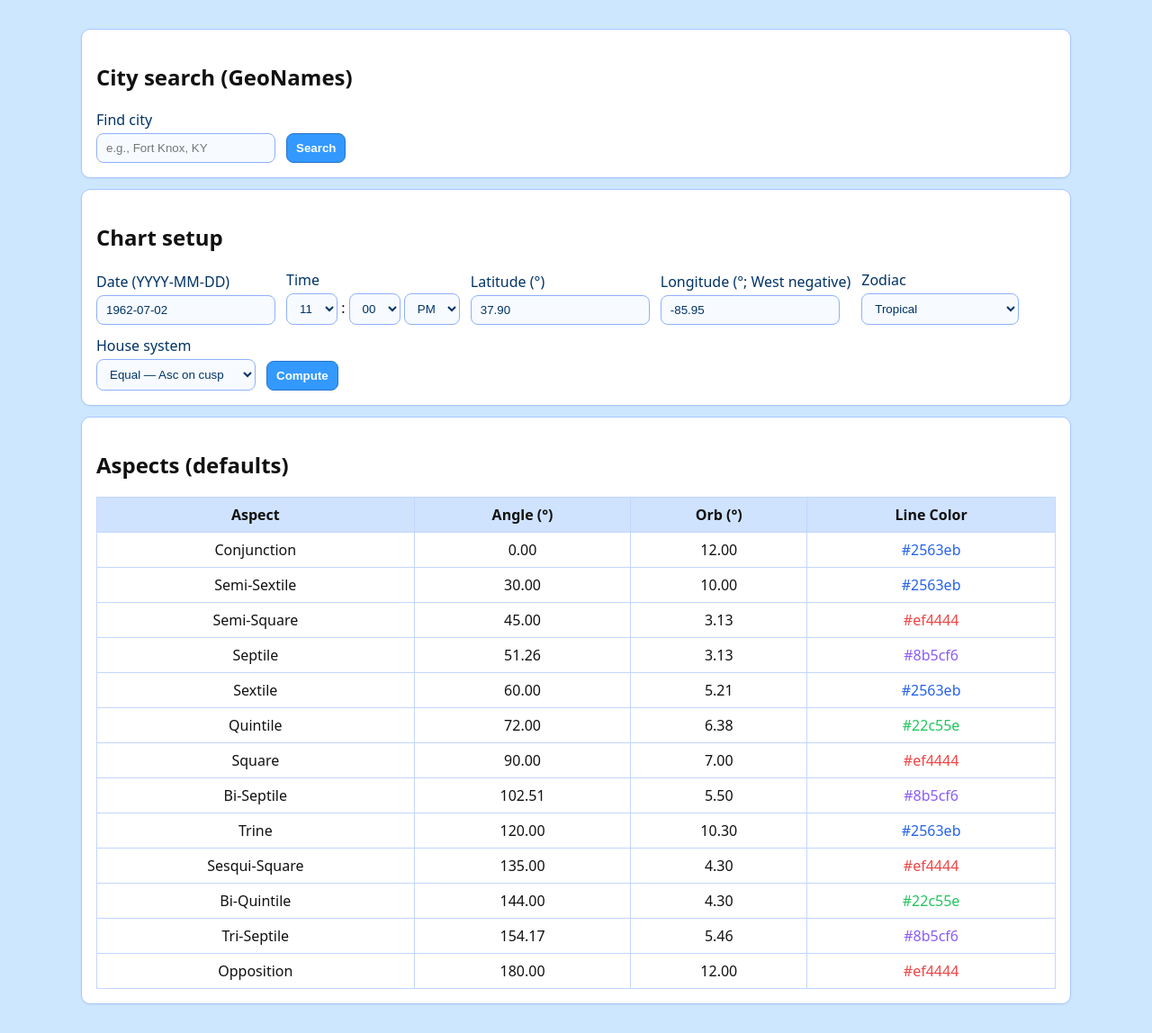
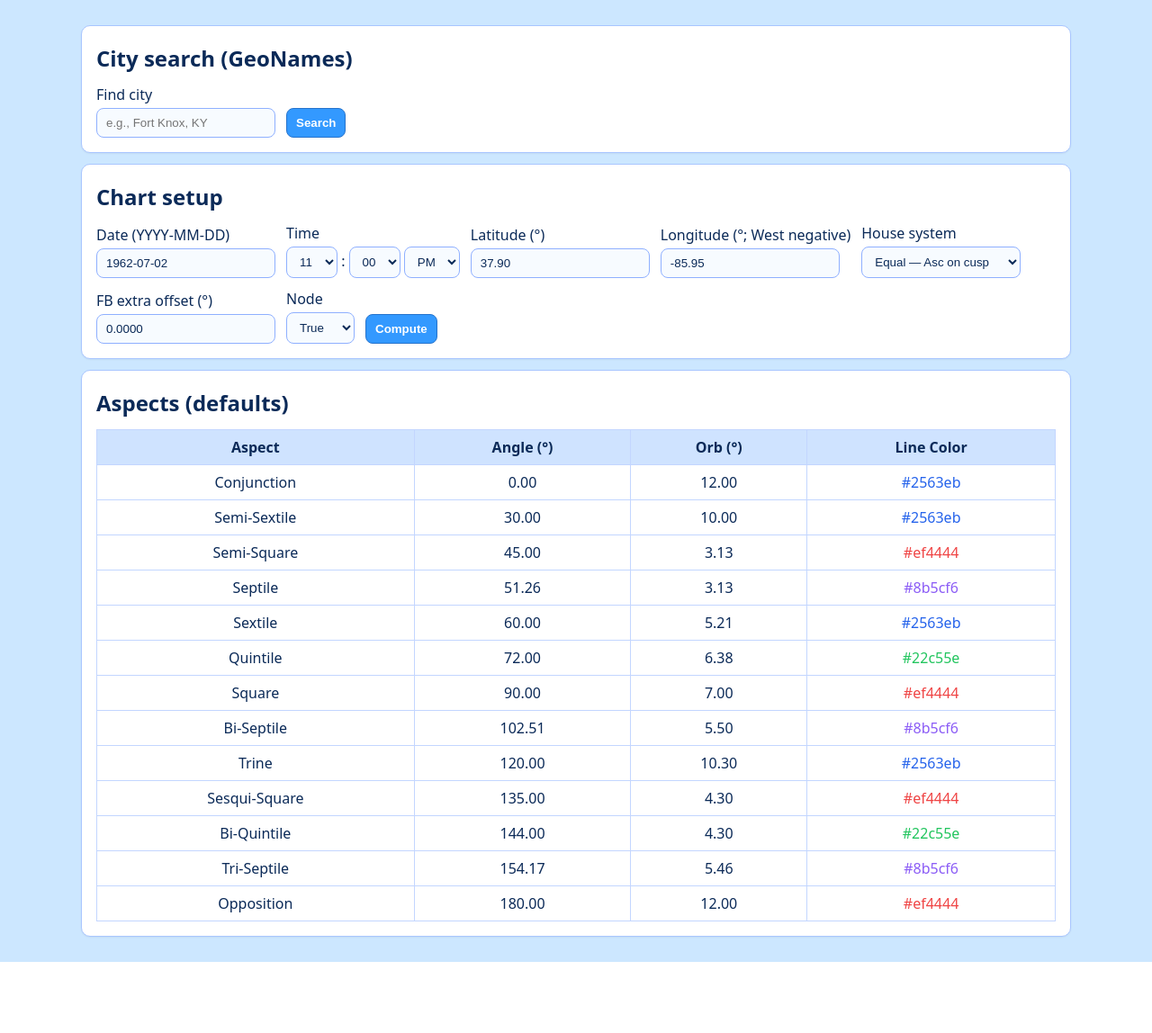
Before and after one commit to eburns009/Astrology-new, a Flask app: page / in a window 1280 px wide. Shown: the whole page at 90% size. After the commit the page ends 1069 px from the top, so only its background shows below. Run offline with Flask 3, Linux system fonts and the light colour scheme.

Commit message:
Update index.html

```diff
--- a/templates/index.html
+++ b/templates/index.html
@@ -3,40 +3,38 @@
 <head>
 <meta charset="utf-8" />
 <meta name="viewport" content="width=device-width, initial-scale=1" />
-<title>Astrology Lab</title>
+<title>Astrology — Tropical & Fagan/Allen</title>
 <style>
-  body { background:#cce7ff; color:#111; font-family:system-ui,-apple-system,Segoe UI,Roboto,Arial,sans-serif; margin:0; padding:20px; }
+  body{background:#cce7ff; color:#0b2a58; font-family:system-ui,-apple-system,Segoe UI,Roboto,Arial,sans-serif; margin:0; padding:16px}
   .wrap{max-width:1100px; margin:0 auto}
   .card{background:#fff; border:1px solid #a9c6ff; border-radius:10px; padding:16px; margin:12px 0; box-shadow:0 1px 2px rgba(0,0,0,.05)}
-  label{display:block; margin-bottom:4px; color:#003366}
-  input,select,button{padding:8px 10px; border-radius:8px; border:1px solid #8fb0ff; background:#f7fbff; color:#003366}
-  button{background:#3399ff; color:#fff; border-color:#2673cc; font-weight:600; cursor:pointer}
+  h1,h2,h3{margin:.2rem 0 .8rem}
+  label{display:block; margin-bottom:4px}
+  input,select,button{padding:8px 10px; border-radius:8px; border:1px solid #8fb0ff; background:#f7fbff; color:#0b2a58}
+  button{background:#3399ff; color:#fff; border-color:#2673cc; cursor:pointer; font-weight:600}
   button:hover{background:#2673cc}
   table{border-collapse:collapse; width:100%; margin-top:12px; background:#fff}
   th,td{border:1px solid #c3d6ff; padding:8px; text-align:center}
   th{background:#cfe3ff}
   .row{display:flex; gap:12px; flex-wrap:wrap; align-items:end}
   .muted{color:#5577aa}
-  .err{color:#b30000}
+  .err{color:#c00}
 </style>
 </head>
 <body>
 <div class="wrap">
 
-  <!-- GeoNames search -->
   <div class="card">
     <h2>City search (GeoNames)</h2>
     <form method="GET" action="/" class="row">
       <div>
         <label>Find city</label>
-        <input name="city" value="" placeholder="e.g., Fort Knox, KY" />
+        <input name="city" placeholder="e.g., Fort Knox, KY" />
       </div>
       <div><button type="submit">Search</button></div>
     </form>
-
     {% if page_error %}<p class="err">{{ page_error }}</p>{% endif %}
     {% if city_results %}
-      <p class="muted">Select a row to fill latitude/longitude.</p>
       <table>
         <tr><th>City</th><th>Region</th><th>Country</th><th>Lat</th><th>Lon</th><th></th></tr>
         {% for c in city_results %}
@@ -45,9 +43,9 @@
             <td>{{ c.lat }}</td><td>{{ c.lng }}</td>
             <td>
               <form method="POST" action="/">
-                <input type="hidden" name="select_city" value="1" />
-                <input type="hidden" name="lat" value="{{ c.lat }}" />
-                <input type="hidden" name="lng" value="{{ c.lng }}" />
+                <input type="hidden" name="select_city" value="1">
+                <input type="hidden" name="lat" value="{{ c.lat }}">
+                <input type="hidden" name="lng" value="{{ c.lng }}">
                 <button type="submit">Use</button>
               </form>
             </td>
@@ -57,13 +55,12 @@
     {% endif %}
   </div>
 
-  <!-- Calculator -->
   <div class="card">
     <h2>Chart setup</h2>
     <form method="POST" action="/" class="row">
       <div>
         <label>Date (YYYY-MM-DD)</label>
-        <input name="date" value="{{ (form and form.date) or '1962-07-02' }}" />
+        <input name="date" value="{{ (form and form.date) or '1962-07-02' }}">
       </div>
       <div>
         <label>Time</label>
@@ -76,18 +73,11 @@
       </div>
       <div>
         <label>Latitude (°)</label>
-        <input name="lat" value="{{ (form and form.lat) or '37.90' }}" />
+        <input name="lat" value="{{ (form and form.lat) or '37.90' }}">
       </div>
       <div>
         <label>Longitude (°; West negative)</label>
-        <input name="lon" value="{{ (form and form.lon) or '-85.95' }}" />
-      </div>
-      <div>
-        <label>Zodiac</label>
-        <select name="zodiac">
-          <option value="tropical" {% if not form or form.zodiac=='tropical' %}selected{% endif %}>Tropical</option>
-          <option value="sidereal" {% if form and form.zodiac=='sidereal' %}selected{% endif %}>Sidereal (Fagan/Allen)</option>
-        </select>
+        <input name="lon" value="{{ (form and form.lon) or '-85.95' }}">
       </div>
       <div>
         <label>House system</label>
@@ -97,19 +87,36 @@
           <option value="PLACIDUS"       {% if form and form.house_system=='PLACIDUS' %}selected{% endif %}>Placidus</option>
         </select>
       </div>
+      <div>
+        <label>FB extra offset (°)</label>
+        <input name="fb_offset" value="{{ (form and form.fb_offset) or '0.0000' }}">
+      </div>
+      <div>
+        <label>Node</label>
+        <select name="node_type">
+          <option value="true" {% if not form or form.node_type=='true' %}selected{% endif %}>True</option>
+          <option value="mean" {% if form and form.node_type=='mean' %}selected{% endif %}>Mean</option>
+        </select>
+      </div>
       <div><button type="submit">Compute</button></div>
     </form>
 
     {% if results %}
-      <h3>Positions — {{ (form.zodiac=='sidereal') and 'Sidereal (F/A)' or 'Tropical' }}</h3>
+      <h3>Positions — Tropical vs Sidereal (Fagan/Allen{% if ayanamsa is not none %}, ayanāṃśa {{ '%.6f'|format(ayanamsa) }}°{% endif %}{% if form.fb_offset and form.fb_offset|float != 0.0 %} + {{ form.fb_offset }}°{% endif %})</h3>
       <table>
-        <tr><th>Body</th><th>Longitude (°)</th><th>Sign</th></tr>
+        <tr>
+          <th>Body</th>
+          <th>Tropical (°)</th><th>Tropical Sign</th>
+          <th>Sidereal F/B (°)</th><th>Sidereal Sign</th>
+        </tr>
         {% for r in results %}
-          {% if form.zodiac=='sidereal' %}
-            <tr><td>{{ r.name }}</td><td>{{ '%.2f'|format(r.sid) }}</td><td>{{ r.sid_sign }}</td></tr>
-          {% else %}
-            <tr><td>{{ r.name }}</td><td>{{ '%.2f'|format(r.trop) }}</td><td>{{ r.trop_sign }}</td></tr>
-          {% endif %}
+          <tr>
+            <td>{{ r.name }}</td>
+            <td>{{ '%.6f'|format(r.trop) }}</td>
+            <td>{{ r.trop_sign }}</td>
+            <td>{{ '%.6f'|format(r.sid) }}</td>
+            <td>{{ r.sid_sign }}</td>
+          </tr>
         {% endfor %}
       </table>
     {% endif %}
@@ -119,17 +126,17 @@
       <table>
         <tr><th>#</th><th>Cusp (°)</th><th>Sign</th></tr>
         {% for c in houses.cusps %}
-          <tr><td>{{ loop.index }}</td><td>{{ '%.2f'|format(c) }}</td><td>{{ (c % 360) // 30 | int }}</td></tr>
+          <tr><td>{{ loop.index }}</td><td>{{ '%.6f'|format(c) }}</td><td>{{ (c%360)//30 | int }}</td></tr>
         {% endfor %}
       </table>
-      <p class="muted">Asc {{ '%.2f'|format(houses.asc) }}° • MC {{ '%.2f'|format(houses.mc) }}°</p>
+      <p class="muted">Asc {{ '%.4f'|format(houses.asc) }}° • MC {{ '%.4f'|format(houses.mc) }}°</p>
     {% endif %}
   </div>
 
   {% if results %}
   <div class="card">
-    <h2>Chart Wheel</h2>
-    <img src="/chart.svg" alt="chart wheel" width="720" height="720" />
+    <h2>Chart Wheel (Sidereal ring)</h2>
+    <img src="/chart.svg" width="720" height="720" alt="chart wheel">
   </div>
   {% endif %}
 
```
